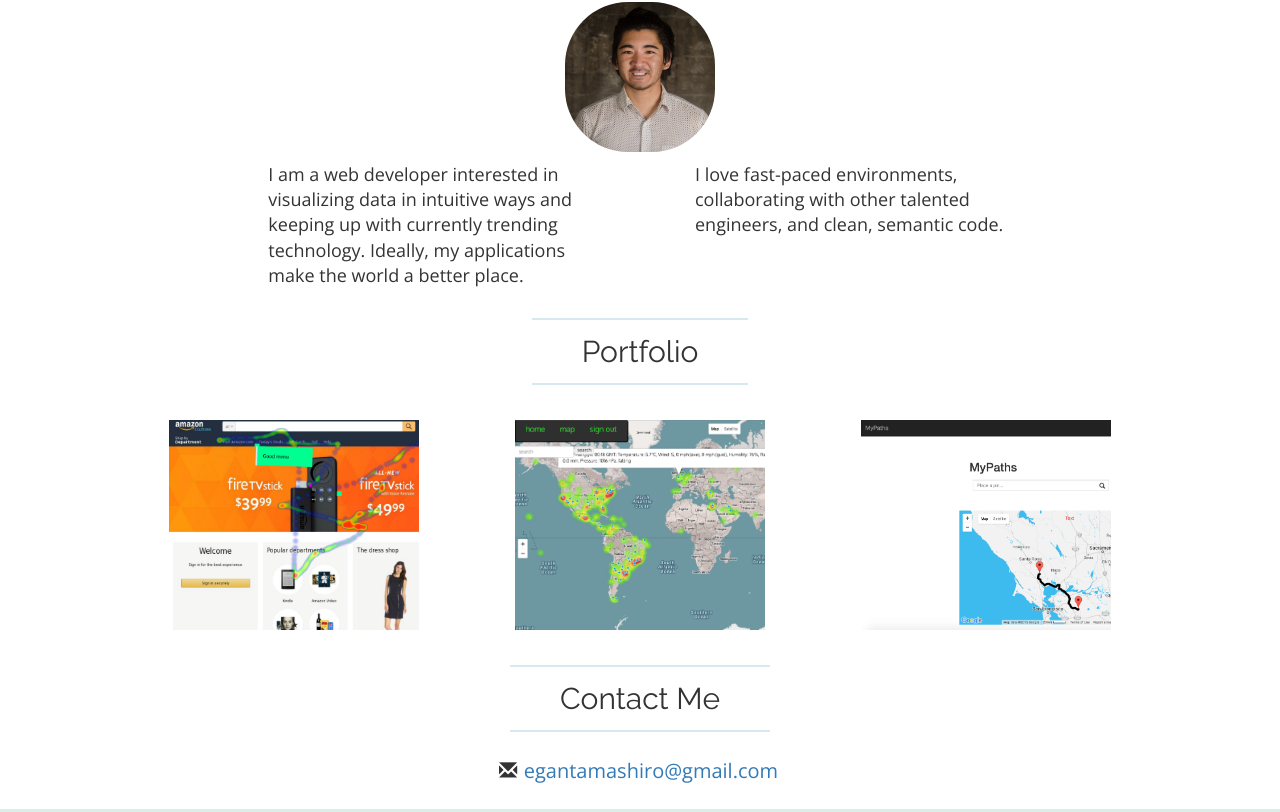
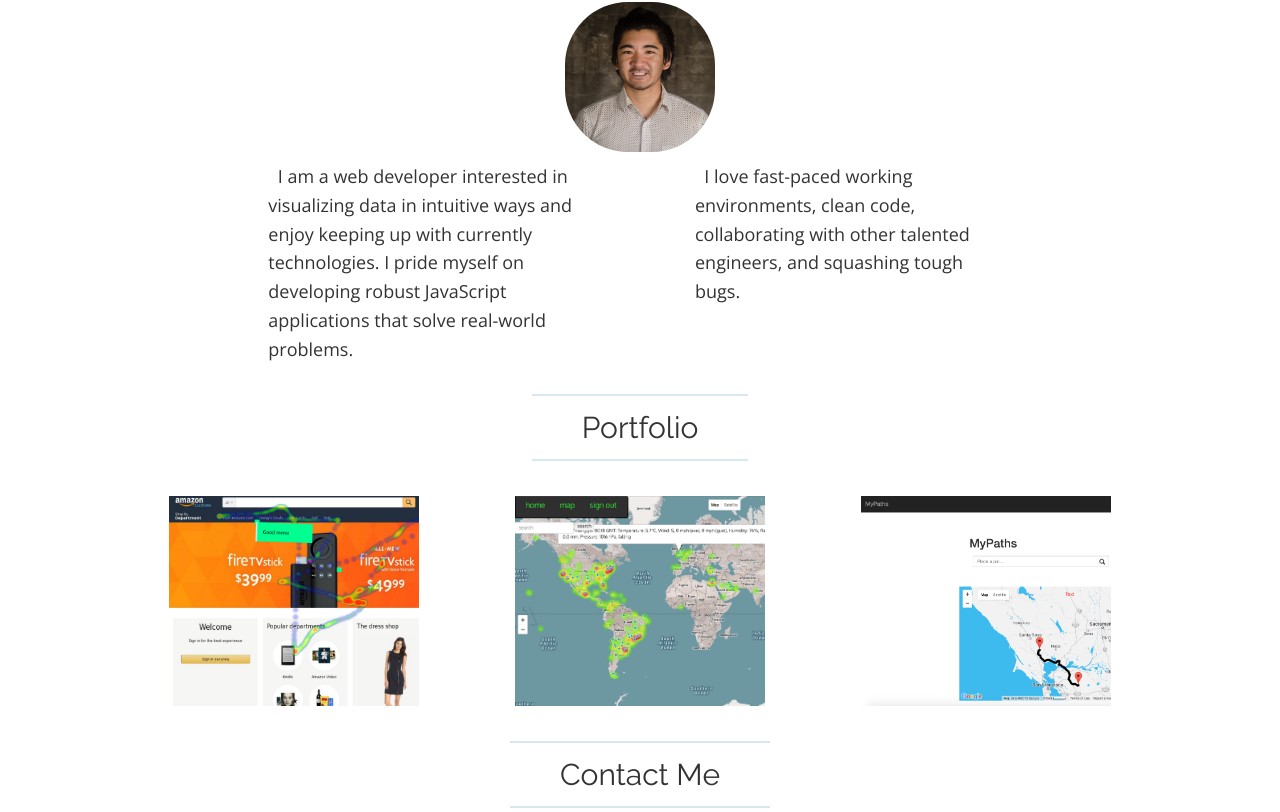
Before and after one commit to etAtBat/personal-site-v2, a website: page client/index.html in a window 1280 px wide. Shown: the part 775-1587 px from the top of the page. Drawn offline with nearby package versions, Linux system fonts and the light colour scheme.

Commit message:
changes about me

```diff
--- a/client/assets/style.css
+++ b/client/assets/style.css
@@ -141,7 +141,7 @@ a.navbar-brand.nav-name, .topnav a {
 }
 
 .description {
-  line-height: 1.4;
+  line-height: 1.6;
 }
 
 .about-image {
--- a/client/index.html
+++ b/client/index.html
@@ -68,12 +68,12 @@
           </div>
           <summary class="about-me-text col-lg-4 col-lg-offset-2">
             <h4 class="description">
-            I am a web developer interested in visualizing data in intuitive ways and keeping up with currently trending technology. Ideally, my applications make the world a better place.
+            &nbsp;&nbsp;I am a web developer interested in visualizing data in intuitive ways and enjoy keeping up with currently technologies. I pride myself on developing robust JavaScript applications that solve real-world problems.
             </h4>
           </summary>
           <summary class="about-me-text col-lg-4">
             <h4 class="description">
-            I love fast-paced environments, collaborating with other talented engineers, and clean, semantic code.
+            &nbsp;&nbsp;I love fast-paced working environments, clean code, collaborating with other talented engineers, and squashing tough bugs.
             </h4>
           </summary>
         </section>
```
